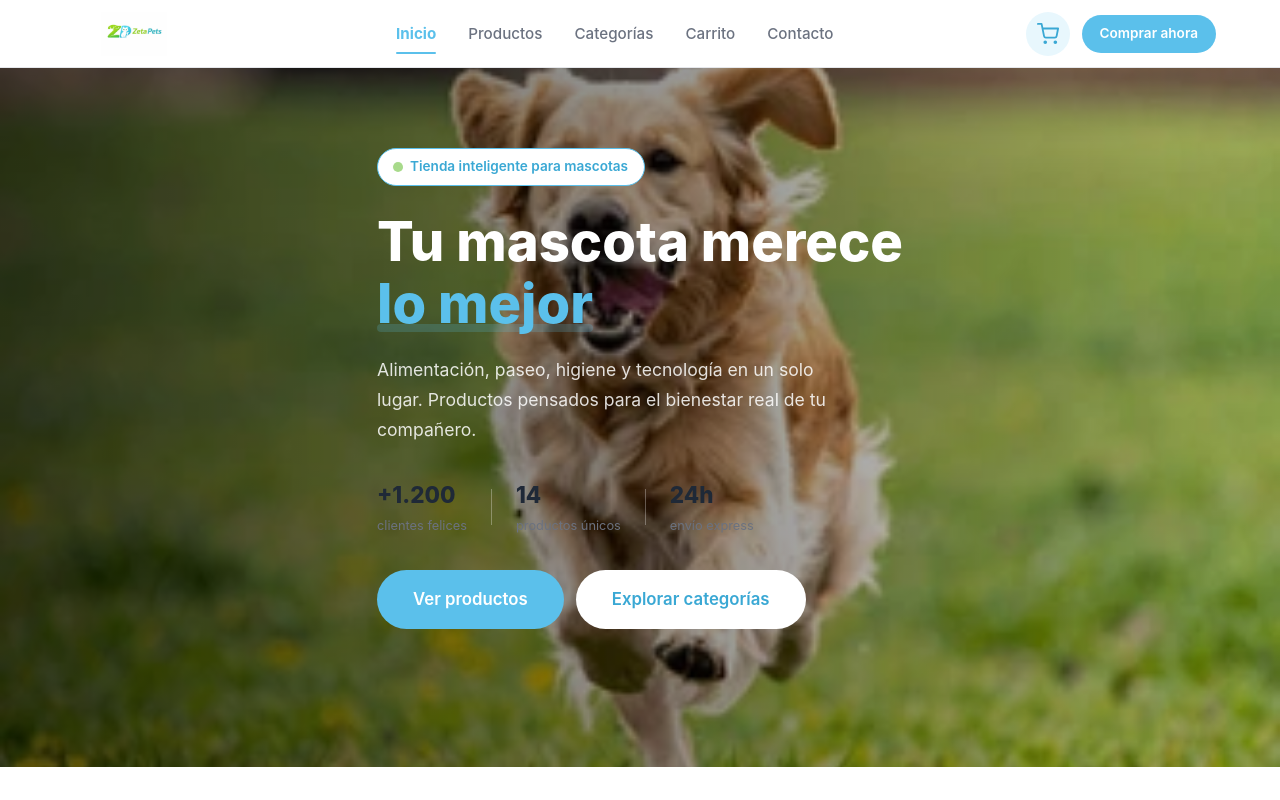
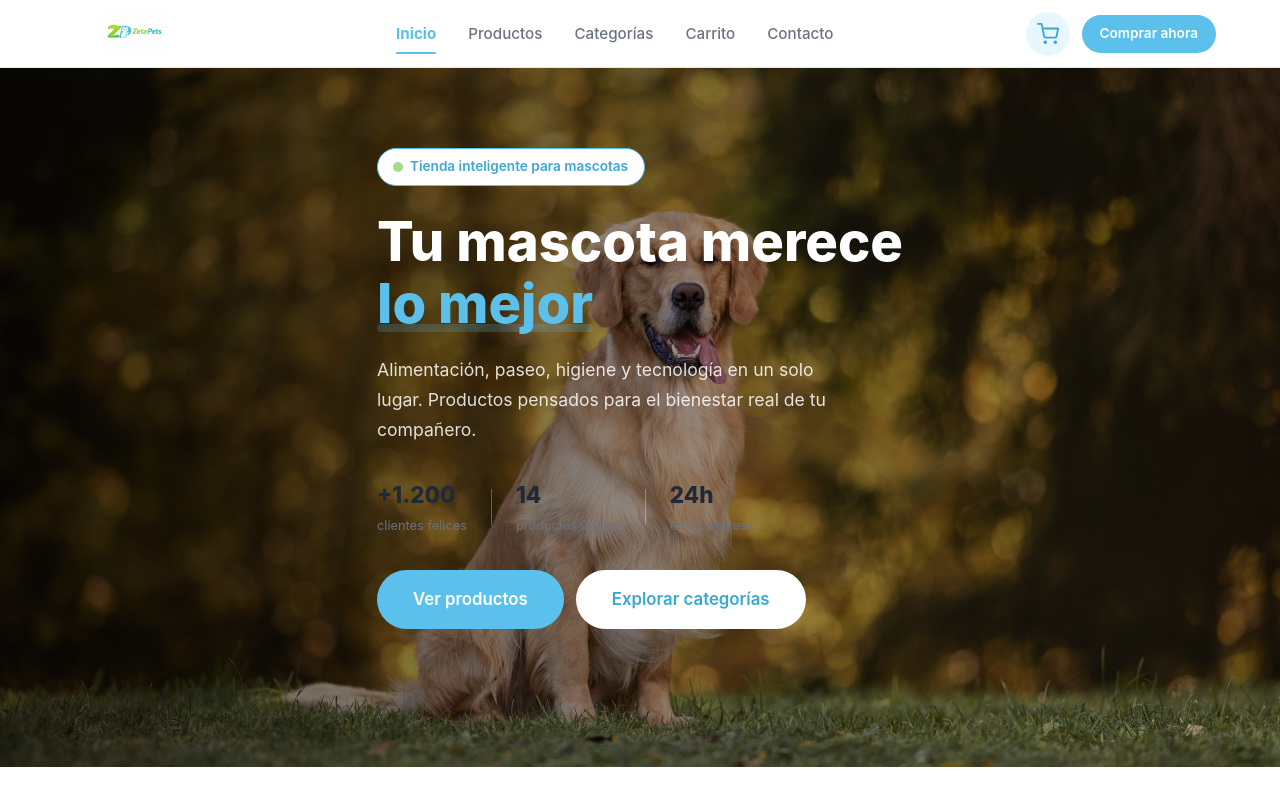
Before and after one commit to szelerteins/zetapets, a Next.js app: page / in a window 1280 px wide. Shown: the top 800 px of the page. Built offline with nearby package versions, Linux system fonts and the light colour scheme.

Commit message:
fix: reemplazar hero por imagen de mayor calidad (247KB)

```diff
--- a/components/Hero.jsx
+++ b/components/Hero.jsx
@@ -7,7 +7,7 @@ export default function Hero() {
       {/* Imagen de fondo */}
       <div className="hero-bg-image">
         <Image
-          src="/hero.jpg"
+          src="/hero2.jpg"
           alt="Mascota feliz con ZetaPets"
           fill
           priority
```
Also changed, not shown: public/hero2.jpg (added).
